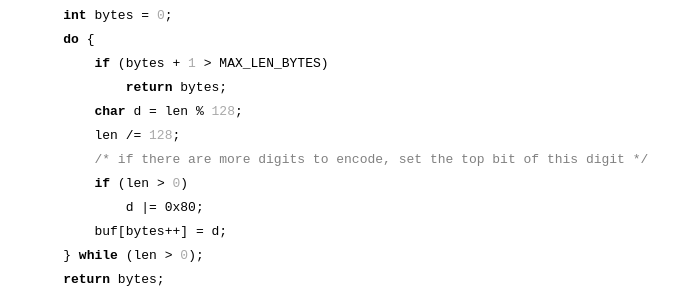
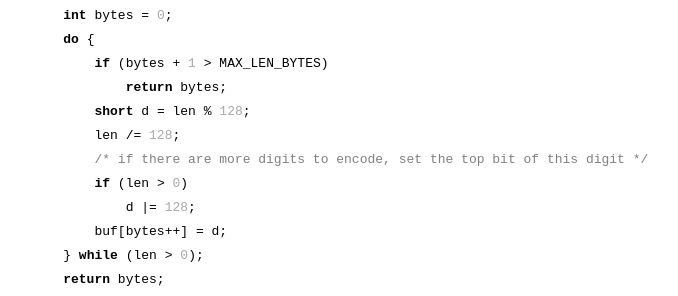
Before and after one commit to codepr/codepr.github.io, a Jekyll site: the page built from _posts/2019-03-03-sol-mqtt-broker.md, in a window 1280 px wide and 900 px high, scrolled down 13324 px. Shown: the part 156-452 px from the top of the window, without its empty margins (332-1010 px from the left). Built offline with Jekyll 4.4.1, drawn with Linux system fonts in a browser that asks for light colours.

Commit message:
Fixed wrong type in encoding length function

```diff
--- a/_posts/2019-03-03-sol-mqtt-broker.md
+++ b/_posts/2019-03-03-sol-mqtt-broker.md
@@ -602,11 +602,11 @@ int mqtt_encode_length(unsigned char *buf, size_t len) {
     do {
         if (bytes + 1 > MAX_LEN_BYTES)
             return bytes;
-        char d = len % 128;
+        short d = len % 128;
         len /= 128;
         /* if there are more digits to encode, set the top bit of this digit */
         if (len > 0)
-            d |= 0x80;
+            d |= 128;
         buf[bytes++] = d;
     } while (len > 0);
     return bytes;
```
